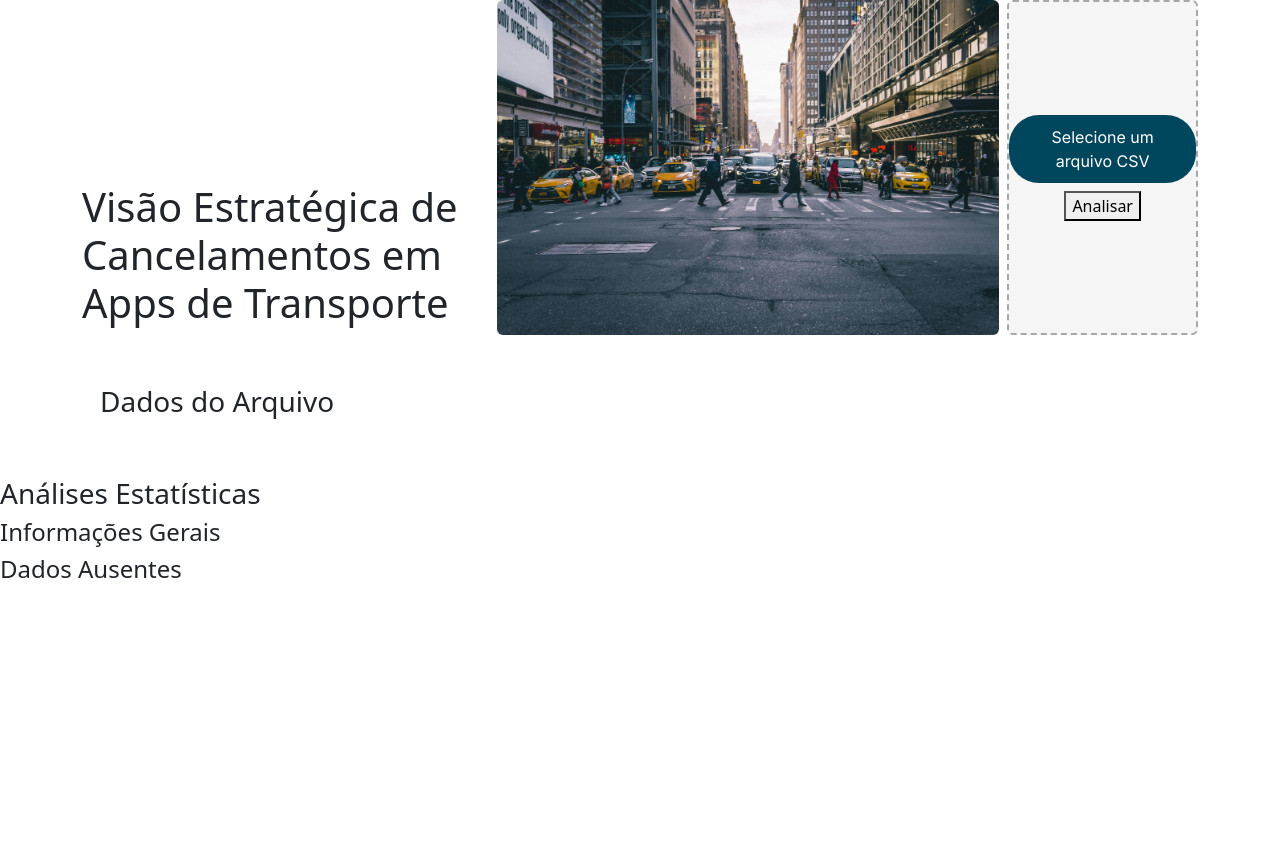
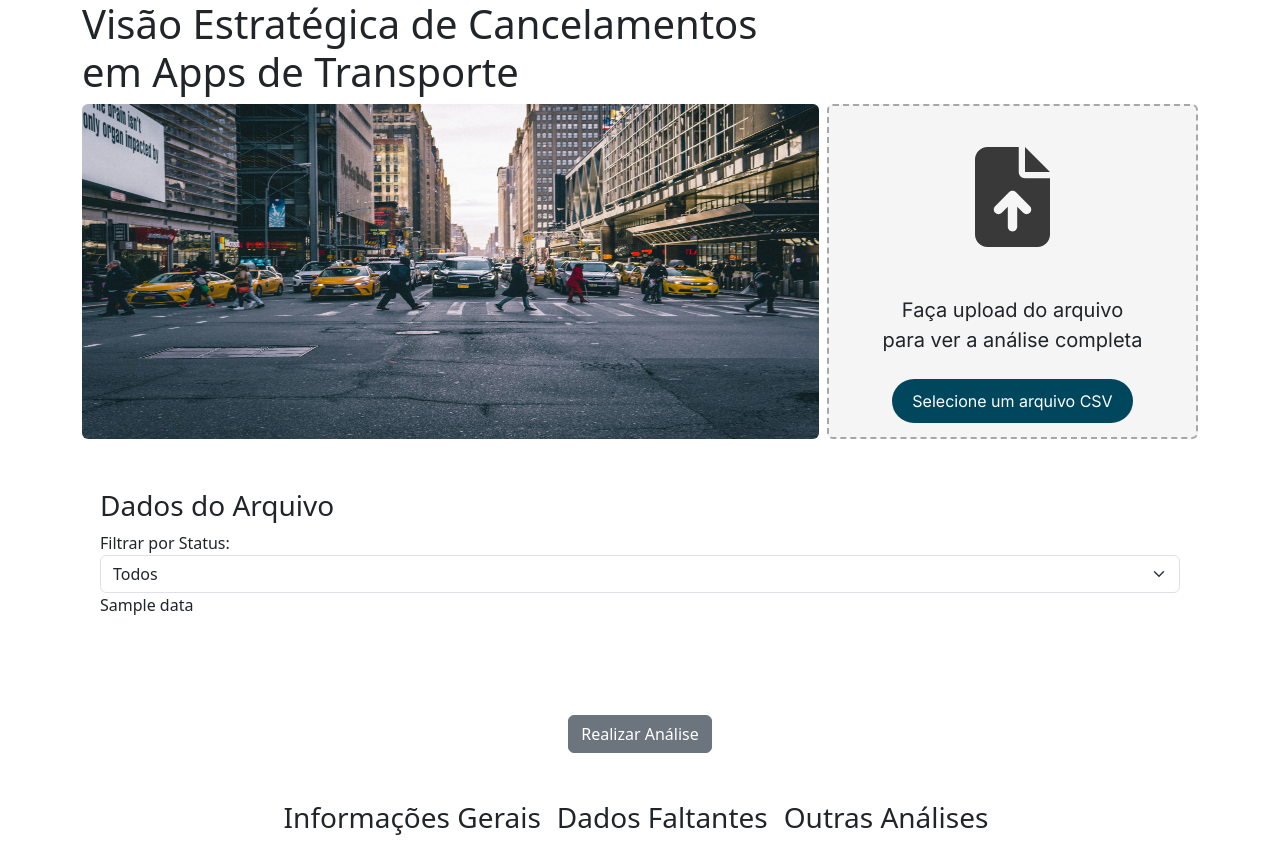
Before and after one commit to rqpaiva/Projeto_Unirio, a Flask app: template app/templates/index.html in a window 1280 px wide. Before the commit the page ends 578 px from the top, so only its background shows below. Run offline with Flask 3, Linux system fonts and the light colour scheme; the template is opened without the code that fills it: most values are stand-ins (such as "Sample title", 1, 10 or a date in 2020); some libraries are stand-ins or nearby versions.

Commit message:
Update index.html

```diff
--- a/app/templates/index.html
+++ b/app/templates/index.html
@@ -7,63 +7,83 @@
     <link rel="stylesheet" href="{{ url_for('static', filename='css/style.css') }}">
     <link rel="stylesheet" href="https://cdn.datatables.net/1.13.4/css/jquery.dataTables.min.css">
     <link href="https://cdn.jsdelivr.net/npm/bootstrap@5.3.3/dist/css/bootstrap.min.css" rel="stylesheet">
+    <link rel="preconnect" href="https://fonts.googleapis.com">
+    <link rel="preconnect" href="https://fonts.gstatic.com" crossorigin>
     <link href="https://fonts.googleapis.com/css2?family=Inter:wght@100..900&family=Source+Code+Pro:ital,wght@0,200..900;1,200..900&display=swap" rel="stylesheet">
 </head>
 <body>
 
     <div class="container">
-        <h1>Visão Estratégica de Cancelamentos em Apps de Transporte</h1>
+        <div>
+            <h1>Visão Estratégica de Cancelamentos <br> em Apps de Transporte</h1>
             <img src="{{ url_for('static', filename='img/eccb17e445d1417595732e3a62df4f28.jpg') }}" alt="">
-
+        </div>
         <div class="container-upload">
+            <div class="icon-upload">
+                <i class="fas fa-file-upload"></i>
+            </div>
+            <div style="text-align: center; font-size: 20px; font-family: Inter, serif;">
+                <span class="text-upload">
+                    Faça upload do arquivo <br> para ver a análise completa
+                </span>
+            </div>
+            <div class="button-upload">
                 <form id="uploadForm" enctype="multipart/form-data" method="POST">
-                <label for="fileInput" class="custom-file-label">Selecione um arquivo CSV</label>
+                    <label for="fileInput" class="custom-file-label">
+                        Selecione um arquivo CSV
+                    </label>
                     <input type="file" id="fileInput" name="file" accept=".csv" required>
-                <button type="submit" class="button-submit">Analisar</button>
+                    <button type="submit" class="hidenButton buttonSubimit">Analisar</button>
                 </form>
             </div>
         </div>
+    </div>
 
-    <!-- Área para exibir dados do arquivo -->
     <div class="containerTable">
         <div id="data">
             <h3>Dados do Arquivo</h3>
-            <div id="table-container"></div>
+            {% if data %}
+                <div>
+                    <label for="statusFilter">Filtrar por Status:</label>
+                    <select id="statusFilter" class="form-select">
+                        <option value="">Todos</option>
+                        <option value="Cancelada pelo Passageiro">Cancelada pelo Passageiro</option>
+                        <option value="Finalizada">Finalizada</option>
+                        <option value="Cancelada pelo Taxista">Cancelada pelo Taxista</option>
+                    </select>
+                </div>
+                <div id="table-container">{{ data | safe }}</div>
+            {% else %}
+                <p>Nenhum arquivo carregado ainda.</p>
+            {% endif %}
         </div>
     </div>
 
-    <!-- Área para exibir análises adicionais -->
-    <div class="analysis-container">
-        <h3>Análises Estatísticas</h3>
-        <div id="general-info" class="table-section">
-            <h4>Informações Gerais</h4>
-            <div id="general-info-table"></div>
-        </div>
-        <div id="missing-data" class="table-section">
-            <h4>Dados Ausentes</h4>
-            <div id="missing-data-table"></div>
-        </div>
+    <!-- Botão para realizar análise -->
+    <div class="container mt-5 text-center">
+        <button id="analyze-btn" class="btn btn-secondary">Realizar Análise</button>
     </div>
 
-    <script src="https://cdnjs.cloudflare.com/ajax/libs/font-awesome/6.5.1/js/all.min.js"></script>
+    <!-- Seções para exibir as análises -->
+    <div class="container mt-5">
+        <h3>Informações Gerais</h3>
+        <div id="general-info" class="containertable"></div>
+
+        <h3>Dados Faltantes</h3>
+        <div id="missing-data" class="containertable"></div>
+
+        <h3>Outras Análises</h3>
+        <div id="additional-analyses" class="containertable"></div>
+    </div>
+
+    <script src="https://cdnjs.cloudflare.com/ajax/libs/font-awesome/6.5.1/js/all.min.js" integrity="sha512-GWzVrcGlo0TxTRvz9ttioyYJ+Wwk9Ck0G81D+eO63BaqHaJ3YZX9wuqjwgfcV/MrB2PhaVX9DkYVhbFpStnqpQ==" crossorigin="anonymous" referrerpolicy="no-referrer"></script>
+    <script src="{{ url_for('static', filename='scripts/script.js') }}"></script>
     <script src="https://code.jquery.com/jquery-3.6.0.min.js"></script>
     <script src="https://cdn.datatables.net/1.13.4/js/jquery.dataTables.min.js"></script>
-
     <script>
         $(document).ready(function() {
-            // Evento de envio do formulário de upload
-            $('#uploadForm').on('submit', function(e) {
-                e.preventDefault();
-                var formData = new FormData(this);
-                $.ajax({
-                    url: '/upload',
-                    type: 'POST',
-                    data: formData,
-                    processData: false,
-                    contentType: false,
-                    success: function(response) {
-                        $('#table-container').html(response.data_html);
-                        $('#table-container table').DataTable({
+            if ($('#table-container table').length) {
+                var table = $('#table-container table').DataTable({
                     "pageLength": 20,
                     "language": {
                         "lengthMenu": "Mostrar _MENU_ linhas por página",
@@ -80,42 +100,54 @@
                         }
                     }
                 });
-                        fetchAnalysis(); // Busca e exibe as análises adicionais
+
+                $('#statusFilter').on('change', function() {
+                    var selectedValue = $(this).val();
+                    table.column(0).search(selectedValue).draw();
+                });
+            }
+
+            // Função para realizar a análise e exibir as novas tabelas
+            $('#analyze-btn').on('click', function() {
+                $.ajax({
+                    url: '/analyze',
+                    type: 'POST',
+                    success: function(response) {
+                        if (response.general_info) {
+                            $('#general-info').html(createTable(response.general_info));
+                        }
+                        if (response.missing_data) {
+                            $('#missing-data').html(createTable(response.missing_data));
+                        }
+                        if (response.additional_analysis) {
+                            $('#additional-analyses').html(createTable(response.additional_analysis));
+                        }
                     },
                     error: function() {
-                        alert('Erro ao carregar o arquivo.');
+                        alert('Erro ao realizar a análise.');
                     }
                 });
             });
 
-            // Função para buscar análises adicionais após o upload
-            function fetchAnalysis() {
-                $.post('/analyze', function(response) {
-                    populateTable('#general-info-table', response.general_info);
-                    populateTable('#missing-data-table', response.missing_data);
+            // Função para criar a tabela HTML a partir dos dados JSON
+            function createTable(data) {
+                var table = '<table class="table table-striped">';
+                table += '<thead><tr>';
+                Object.keys(data[0]).forEach(function(key) {
+                    table += '<th>' + key + '</th>';
                 });
-            }
+                table += '</tr></thead><tbody>';
 
-            // Popula uma tabela com os dados JSON fornecidos
-            function populateTable(selector, data) {
-                let tableHTML = '<table class="table table-striped"><thead><tr>';
-                if (data.length > 0) {
-                    Object.keys(data[0]).forEach(key => {
-                        tableHTML += `<th>${key}</th>`;
+                data.forEach(function(row) {
+                    table += '<tr>';
+                    Object.values(row).forEach(function(value) {
+                        table += '<td>' + value + '</td>';
                     });
-                    tableHTML += '</tr></thead><tbody>';
-                    data.forEach(row => {
-                        tableHTML += '<tr>';
-                        Object.values(row).forEach(cell => {
-                            tableHTML += `<td>${cell}</td>`;
+                    table += '</tr>';
                 });
-                        tableHTML += '</tr>';
-                    });
-                    tableHTML += '</tbody></table>';
-                } else {
-                    tableHTML = '<p>Nenhum dado disponível.</p>';
-                }
-                $(selector).html(tableHTML);
+
+                table += '</tbody></table>';
+                return table;
             }
         });
     </script>
```
Lines whose indentation alone changed are shown as unchanged.
